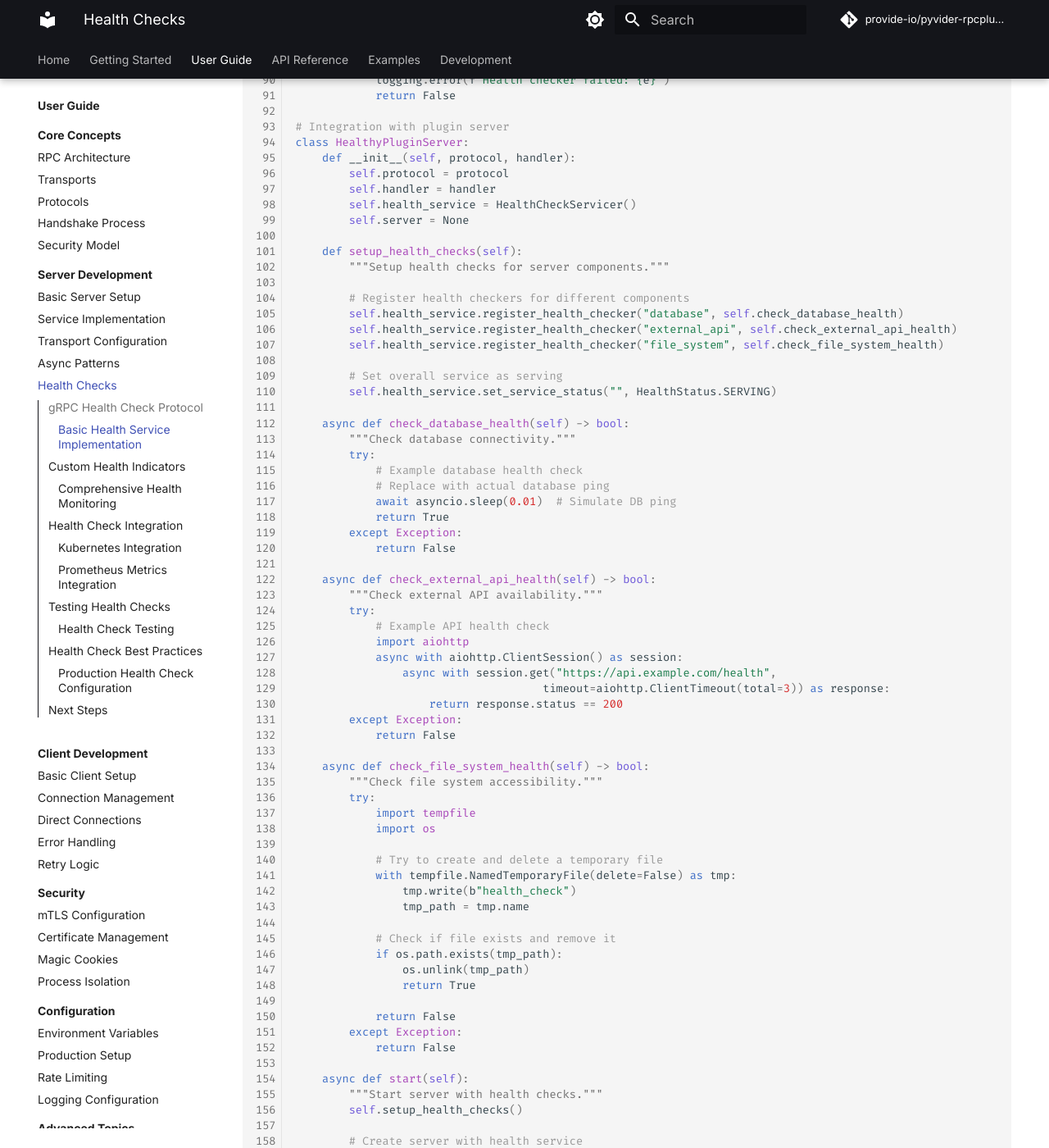
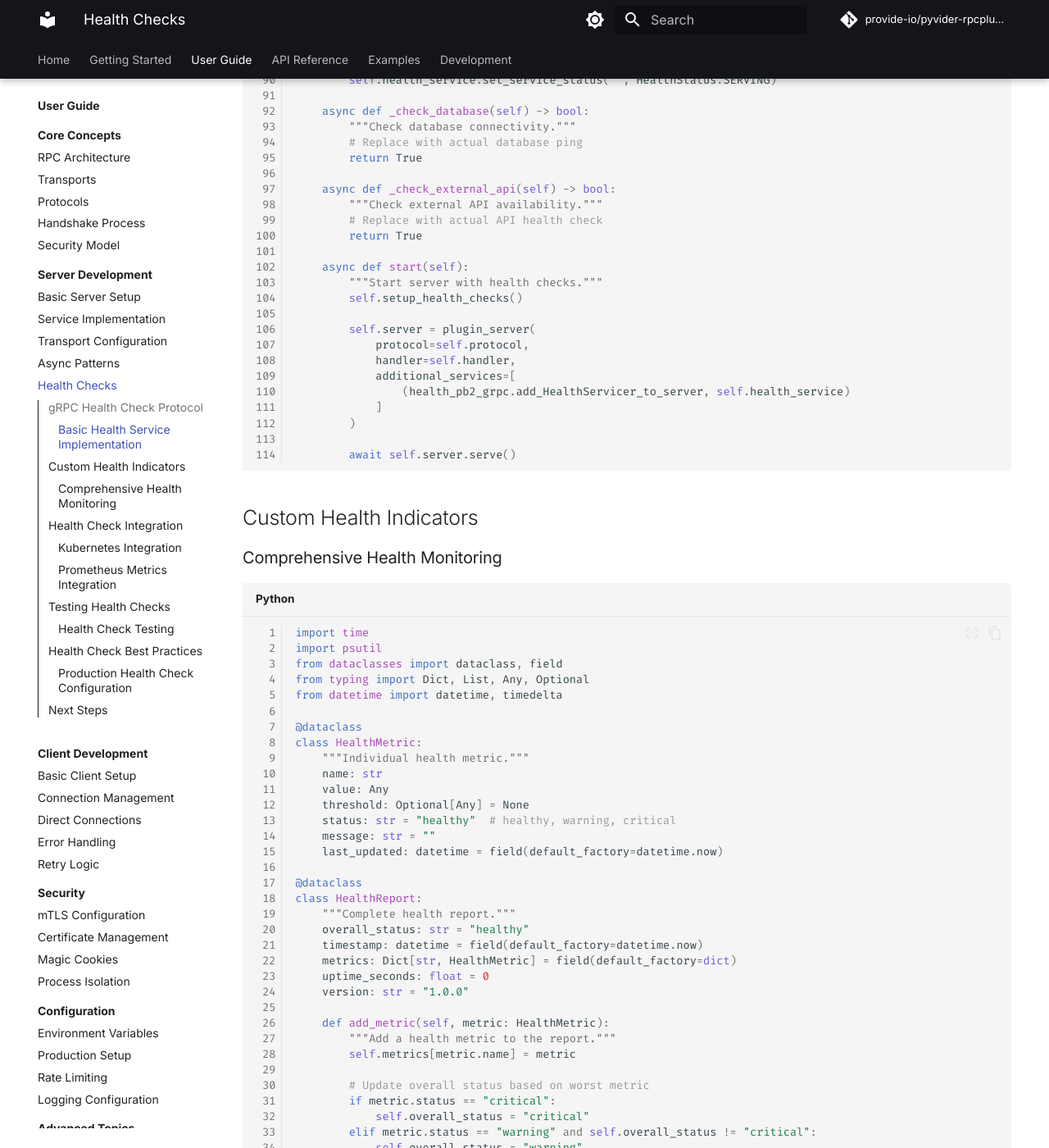
Before and after one commit to provide-io/pyvider-rpcplugin, an MkDocs documentation site: the page built from docs/guide/server/health-checks.md, in a window 1280 px wide and 1400 px high, scrolled down 2114 px. Shown: the whole window at 82% size. Built offline with MkDocs 1.6.1 and Material for MkDocs 9.7.7, drawn with Linux system fonts in a browser that asks for light colours; comment, search, counter and statistics services are not loaded; the version menu is left out; some of the changed text lies outside the part shown.

Commit message:
🔼⚙️ [skip ci] auto-commit

````diff
--- a/docs/guide/server/health-checks.md
+++ b/docs/guide/server/health-checks.md
@@ -9,7 +9,6 @@
 ```python
 import asyncio
 from enum import Enum
-from typing import Dict, Optional
 import grpc
 from grpc_health.v1 import health_pb2, health_pb2_grpc
 from grpc_health.v1.health_pb2 import HealthCheckResponse
@@ -23,12 +22,8 @@
     """gRPC Health Check service implementation."""
 
     def __init__(self):
-        self.service_status: Dict[str, HealthStatus] = {}
-        self.health_checkers: Dict[str, callable] = {}
-
-    def set_service_status(self, service_name: str, status: HealthStatus):
-        """Set health status for a specific service."""
-        self.service_status[service_name] = status
+        self.service_status: dict[str, HealthStatus] = {}
+        self.health_checkers: dict[str, callable] = {}
 
     def register_health_checker(self, service_name: str, checker: callable):
         """Register a health check function for a service."""
@@ -39,13 +34,11 @@
         service = request.service
 
         try:
-            # Check if we have a dynamic health checker
             if service in self.health_checkers:
                 checker = self.health_checkers[service]
                 is_healthy = await self._run_health_checker(checker)
                 status = HealthStatus.SERVING if is_healthy else HealthStatus.NOT_SERVING
             else:
-                # Use static status
                 status = self.service_status.get(service, HealthStatus.SERVICE_UNKNOWN)
 
             return health_pb2.HealthCheckResponse(status=status.value)
@@ -61,7 +54,6 @@
 
         while not context.cancelled():
             try:
-                # Get current status
                 if service in self.health_checkers:
                     checker = self.health_checkers[service]
                     is_healthy = await self._run_health_checker(checker)
@@ -69,12 +61,10 @@
                 else:
                     current_status = self.service_status.get(service, HealthStatus.SERVICE_UNKNOWN)
 
-                # Send status if changed
                 if current_status != last_status:
                     yield health_pb2.HealthCheckResponse(status=current_status.value)
                     last_status = current_status
 
-                # Wait before next check
                 await asyncio.sleep(5.0)
 
             except asyncio.CancelledError:
@@ -92,11 +82,7 @@
             else:
                 result = checker()
             return bool(result)
-        except asyncio.TimeoutError:
-            logging.warning("Health checker timed out")
-            return False
-        except Exception as e:
-            logging.error(f"Health checker failed: {e}")
+        except (asyncio.TimeoutError, Exception):
             return False
 
 # Integration with plugin server
@@ -105,66 +91,27 @@
         self.protocol = protocol
         self.handler = handler
         self.health_service = HealthCheckServicer()
-        self.server = None
 
     def setup_health_checks(self):
         """Setup health checks for server components."""
-
-        # Register health checkers for different components
-        self.health_service.register_health_checker("database", self.check_database_health)
-        self.health_service.register_health_checker("external_api", self.check_external_api_health)
-        self.health_service.register_health_checker("file_system", self.check_file_system_health)
-
-        # Set overall service as serving
+        self.health_service.register_health_checker("database", self._check_database)
+        self.health_service.register_health_checker("external_api", self._check_external_api)
         self.health_service.set_service_status("", HealthStatus.SERVING)
 
-    async def check_database_health(self) -> bool:
+    async def _check_database(self) -> bool:
         """Check database connectivity."""
-        try:
-            # Example database health check
-            # Replace with actual database ping
-            await asyncio.sleep(0.01)  # Simulate DB ping
-            return True
-        except Exception:
-            return False
+        # Replace with actual database ping
+        return True
 
-    async def check_external_api_health(self) -> bool:
+    async def _check_external_api(self) -> bool:
         """Check external API availability."""
-        try:
-            # Example API health check
-            import aiohttp
-            async with aiohttp.ClientSession() as session:
-                async with session.get("https://api.example.com/health",
-                                     timeout=aiohttp.ClientTimeout(total=3)) as response:
-                    return response.status == 200
-        except Exception:
-            return False
-
-    async def check_file_system_health(self) -> bool:
-        """Check file system accessibility."""
-        try:
-            import tempfile
-            import os
-
-            # Try to create and delete a temporary file
-            with tempfile.NamedTemporaryFile(delete=False) as tmp:
-                tmp.write(b"health_check")
-                tmp_path = tmp.name
-
-            # Check if file exists and remove it
-            if os.path.exists(tmp_path):
-                os.unlink(tmp_path)
-                return True
-
-            return False
-        except Exception:
-            return False
+        # Replace with actual API health check
+        return True
 
     async def start(self):
         """Start server with health checks."""
         self.setup_health_checks()
 
-        # Create server with health service
         self.server = plugin_server(
             protocol=self.protocol,
             handler=self.handler,
@@ -174,10 +121,6 @@
         )
 
         await self.server.serve()
-
-# Usage
-server = HealthyPluginServer(MyProtocol(), MyHandler())
-await server.start()
 ```
 
 ## Custom Health Indicators
````
